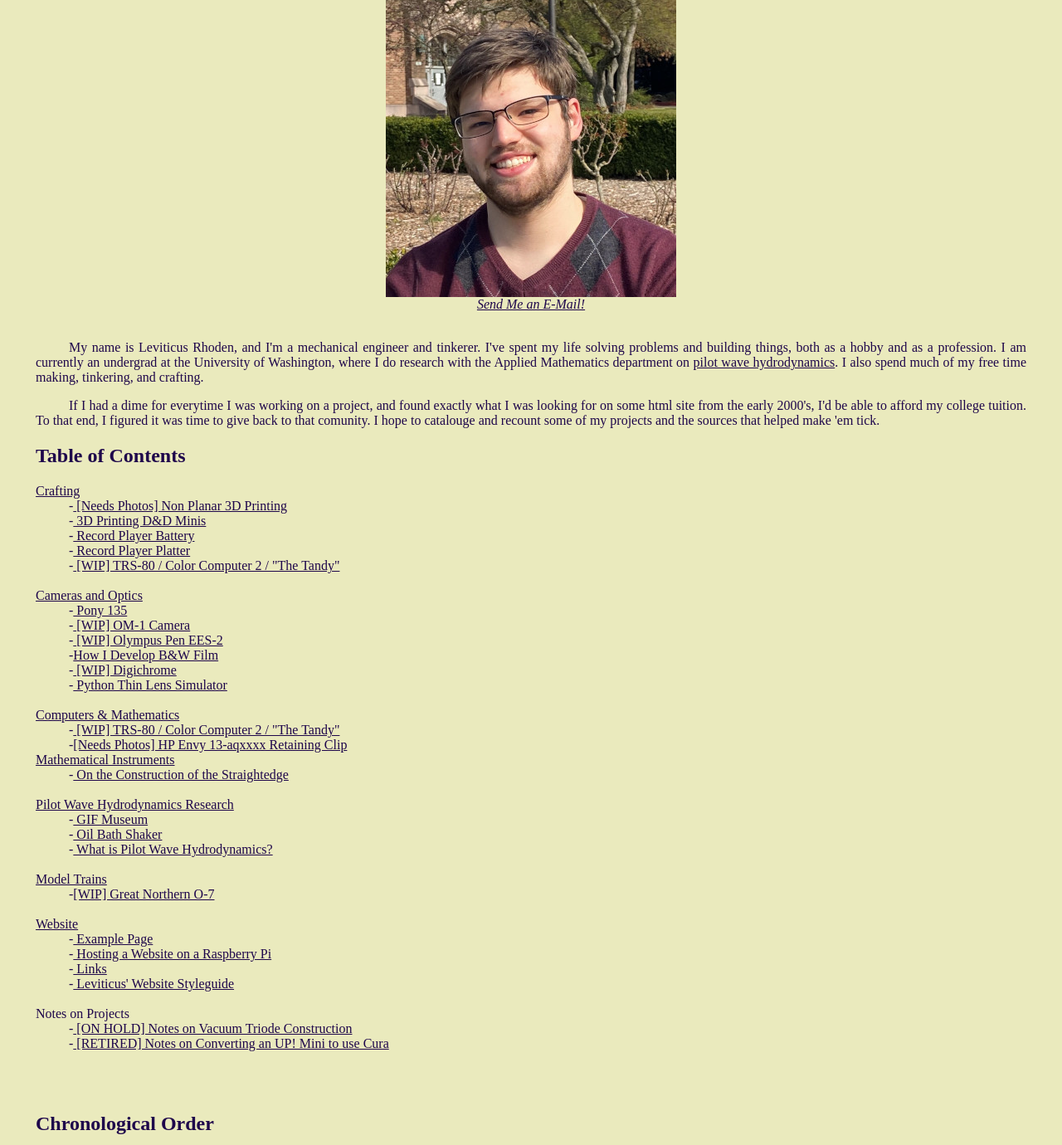
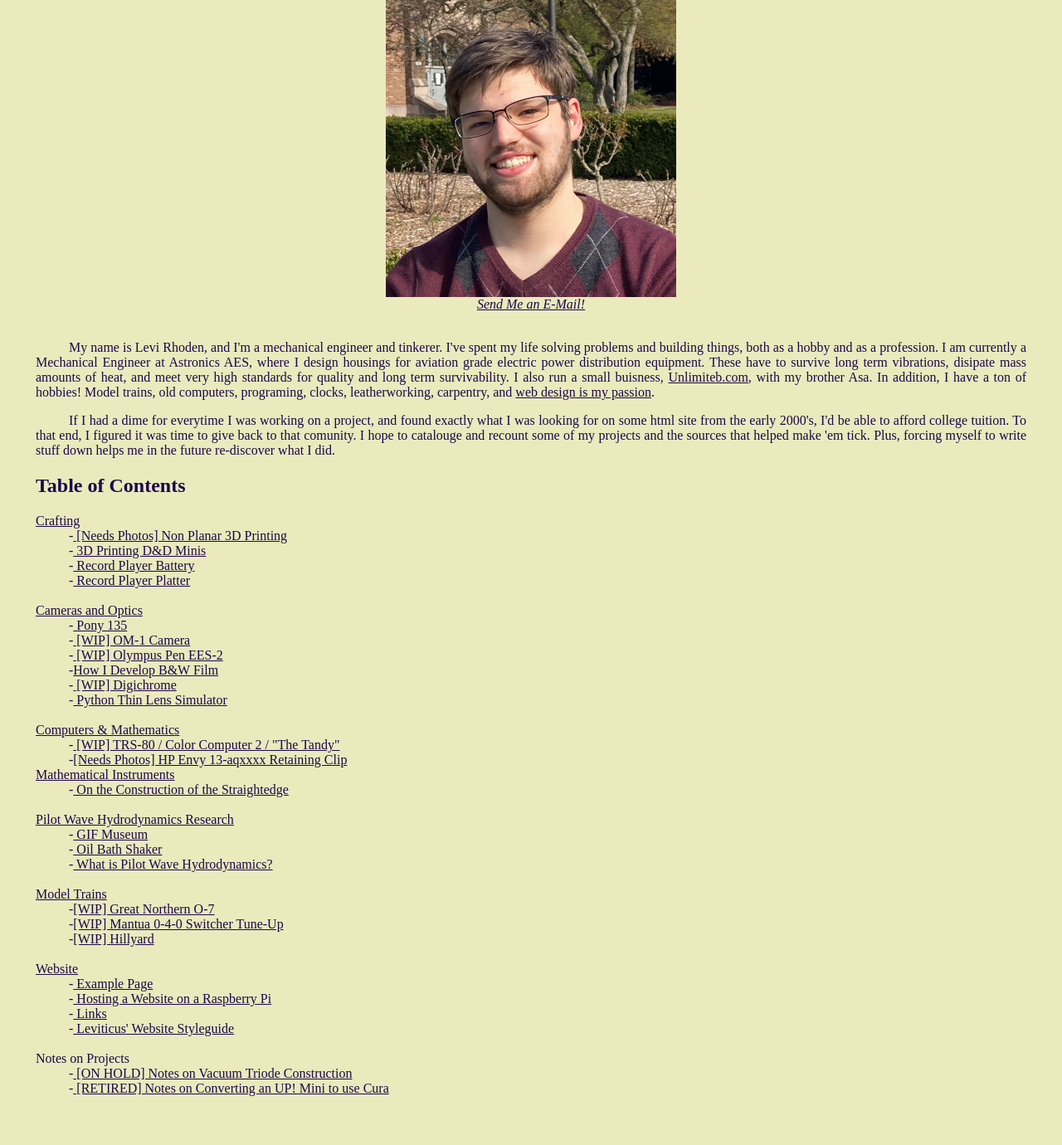
Before and after one commit to Leviticoos/leviticusrhoden, a PHP site: page / in a window 1280 px wide. Shown: the part 102-1482 px from the top of the page at 83% size. Run offline with PHP 8.4, Linux system fonts and the light colour scheme.

Commit message:
Update index.php
Updated personal Description

```diff
--- a/index.php
+++ b/index.php
@@ -19,9 +19,9 @@ Leviticus' Website
 
 <br>
 <p>
-    My name is Leviticus Rhoden, and I'm a mechanical engineer and tinkerer. I've spent my life solving problems and building things, both as a hobby and as a profession. I am currently an undergrad at the University of Washington, where I do research with the Applied Mathematics department on <a href="/pwhresearch/pwhresearch.php">pilot wave hydrodynamics</a>. I also spend much of my free time making, tinkering, and crafting.
-    </p><p>
-        If I had a dime for everytime I was working on a project, and found exactly what I was looking for on some html site from the early 2000's, I'd be able to afford my college tuition. To that end, I figured it was time to give back to that comunity. I hope to catalouge and recount some of my projects and the sources that helped make 'em tick.
+    My name is Levi Rhoden, and I'm a mechanical engineer and tinkerer. I've spent my life solving problems and building things, both as a hobby and as a profession. I am currently a Mechanical Engineer at Astronics AES, where I design housings for aviation grade electric power distribution equipment. These have to survive long term vibrations, disipate mass amounts of heat, and meet very high standards for quality and long term survivability. I also run a small buisness, <a href="unlimiteb.com">Unlimiteb.com</a>, with my brother Asa. In addition, I have a ton of hobbies! Model trains, old computers, programing, clocks, leatherworking, carpentry, and <a href="https://knowyourmeme.com/memes/graphic-design-is-my-passion">web design is my passion</a>.
+</p><p>
+    If I had a dime for everytime I was working on a project, and found exactly what I was looking for on some html site from the early 2000's, I'd be able to afford college tuition. To that end, I figured it was time to give back to that comunity. I hope to catalouge and recount some of my projects and the sources that helped make 'em tick. Plus, forcing myself to write stuff down helps me in the future re-discover what I did.
 </p>
 
 <h2>
@@ -32,7 +32,6 @@ Leviticus' Website
     <dd>-<a href="crafting/3d_minis.php"> 3D Printing D&D Minis</a></dd>
     <dd>-<a href="crafting/recordplayer.php"> Record Player Battery</a></dd>
     <dd>-<a href="crafting/recordplayer2.php"> Record Player Platter</a></dd>
-    <dd>-<a href="crafting/coco2.php"> [WIP] TRS-80 / Color Computer 2 / "The Tandy"</a></dd>
 
     <br>
 
@@ -65,7 +64,8 @@ Leviticus' Website
 
 <dt><a href="trains/trains.php">Model Trains</a></dt>
     <dd>-<a href="trains/gno7.php">[WIP] Great Northern O-7 </a></dd>
-
+    <dd>-<a href="trains/gn 0 4 0.php">[WIP] Mantua 0-4-0 Switcher Tune-Up </a></dd>
+    <dd>-<a href="trains/hillyard.php">[WIP] Hillyard </a></dd>
     <br>
 
 <dt><a href="website/website.php">Website</a></dt>
@@ -86,6 +86,7 @@ Leviticus' Website
 <h2>
     Chronological Order
 </h2>
+
 
 <dt><a href="cameras/developing.php">How I Develop B&W Film</a></dt>
     <dd>- Dec 2022</dd>
```
